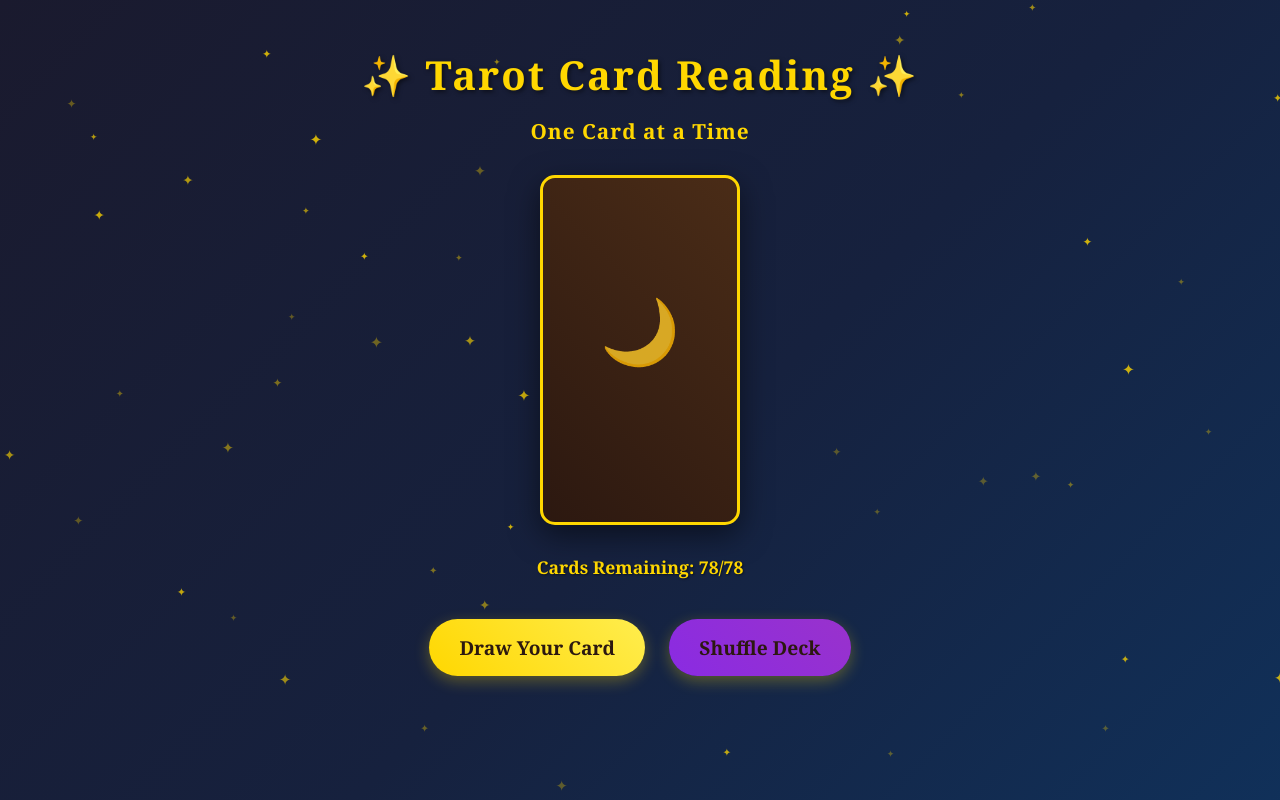
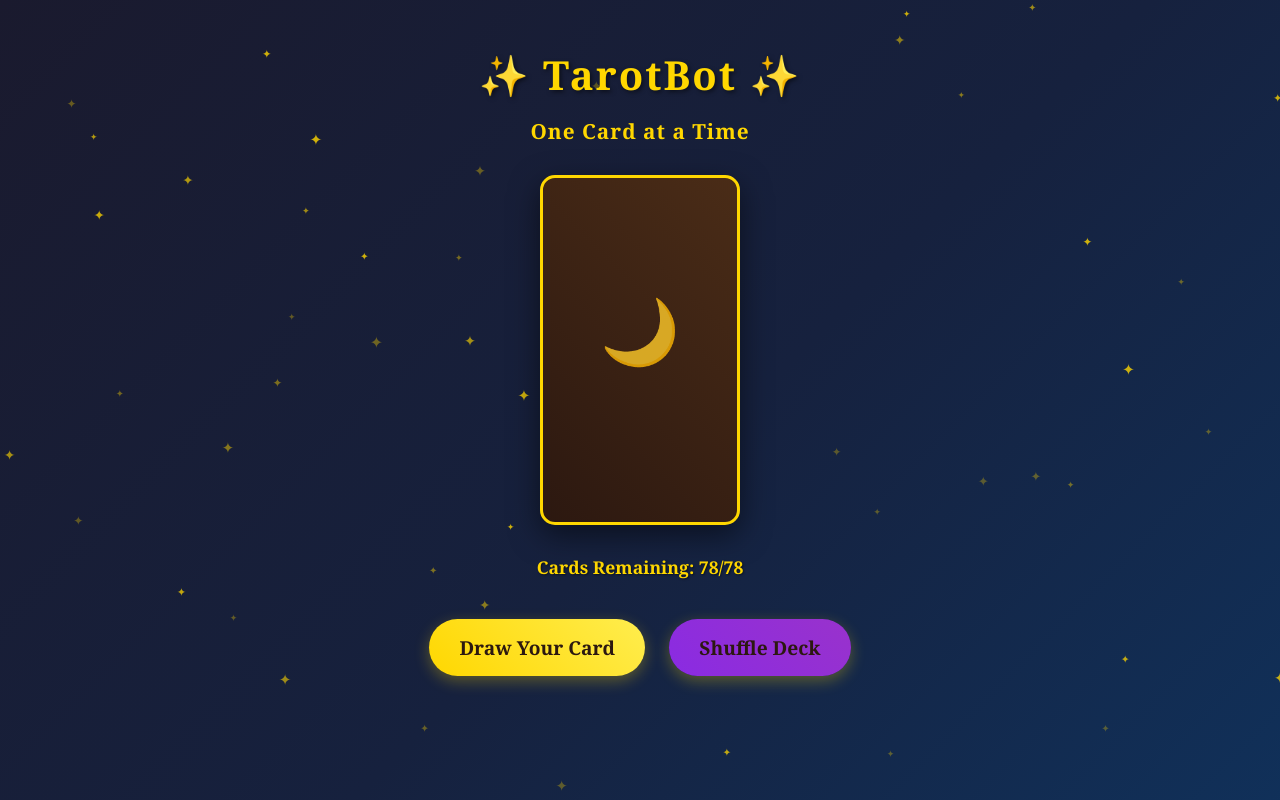
Before and after one commit to daniflux/tarotbot, a plain HTML site: page index.html in a window 1280 px wide. Shown: the top 800 px of the page. Drawn offline with Linux system fonts and the light colour scheme.

Commit message:
Update tarot site

```diff
--- a/index.html
+++ b/index.html
@@ -280,7 +280,7 @@
     <div class="stars-background" id="stars"></div>
 
     <div class="container">
-        <h1>✨ Tarot Card Reading ✨</h1>
+        <h1>✨ TarotBot ✨</h1>
         <h2 style="color: #ffd700; font-size: 1.3rem; margin-top: -15px; margin-bottom: 20px; letter-spacing: 1px;">One Card at a Time</h2>
         <div class="card-container">
             <div class="tarot-card" id="tarotCard">
```
